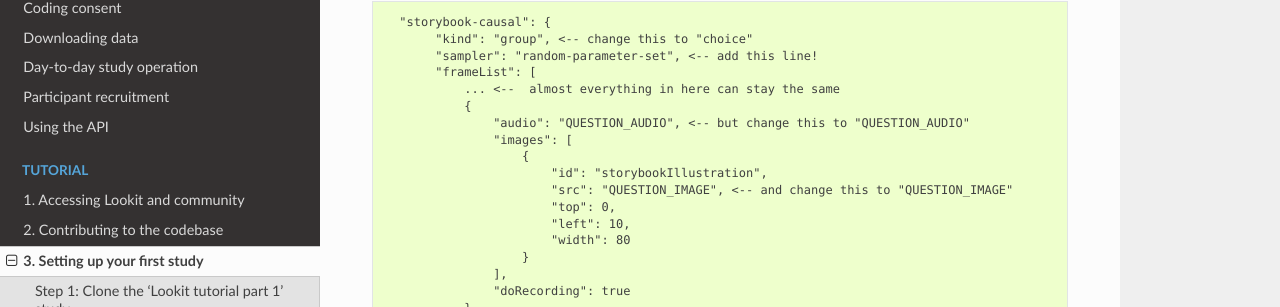
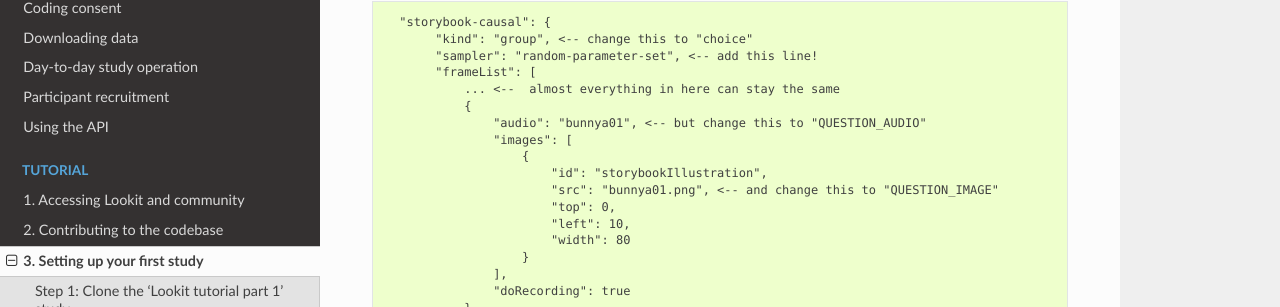
Before and after one commit to lookit/lookit-docs, a Sphinx documentation site: the page built from docs/source/tutorial-first-study.rst, in a window 1280 px wide and 1400 px high, scrolled down 22327 px. Shown: the part 397-704 px from the top of the window. Built offline with Sphinx 7.4.7 and the Read the Docs theme 2.0.0, drawn with Linux system fonts in a browser that asks for light colours; some of the changed text lies outside the part shown.

Commit message:
updated the randomization instructions again

```diff
--- a/docs/source/tutorial-first-study.rst
+++ b/docs/source/tutorial-first-study.rst
@@ -591,11 +591,11 @@ We're going to change our "storybook-causal" frame into what's called a randomiz
         "frameList": [
             ... <--  almost everything in here can stay the same
             {
-                "audio": "QUESTION_AUDIO", <-- but change this to "QUESTION_AUDIO"
+                "audio": "bunnya01", <-- but change this to "QUESTION_AUDIO"
                 "images": [
                     {
                         "id": "storybookIllustration",
-                        "src": "QUESTION_IMAGE", <-- and change this to "QUESTION_IMAGE"
+                        "src": "bunnya01.png", <-- and change this to "QUESTION_IMAGE"
                         "top": 0,
                         "left": 10,
                         "width": 80
```
